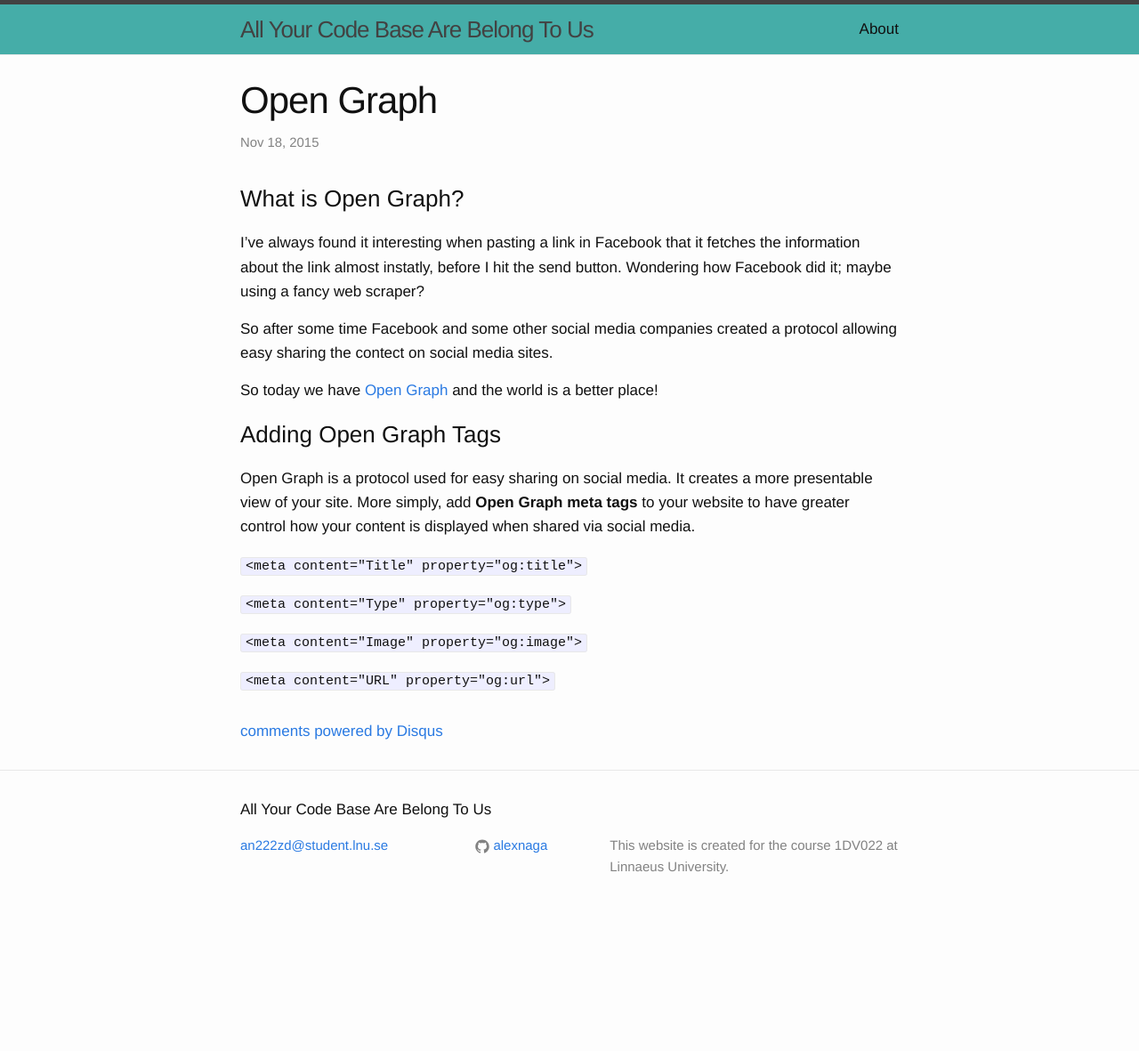
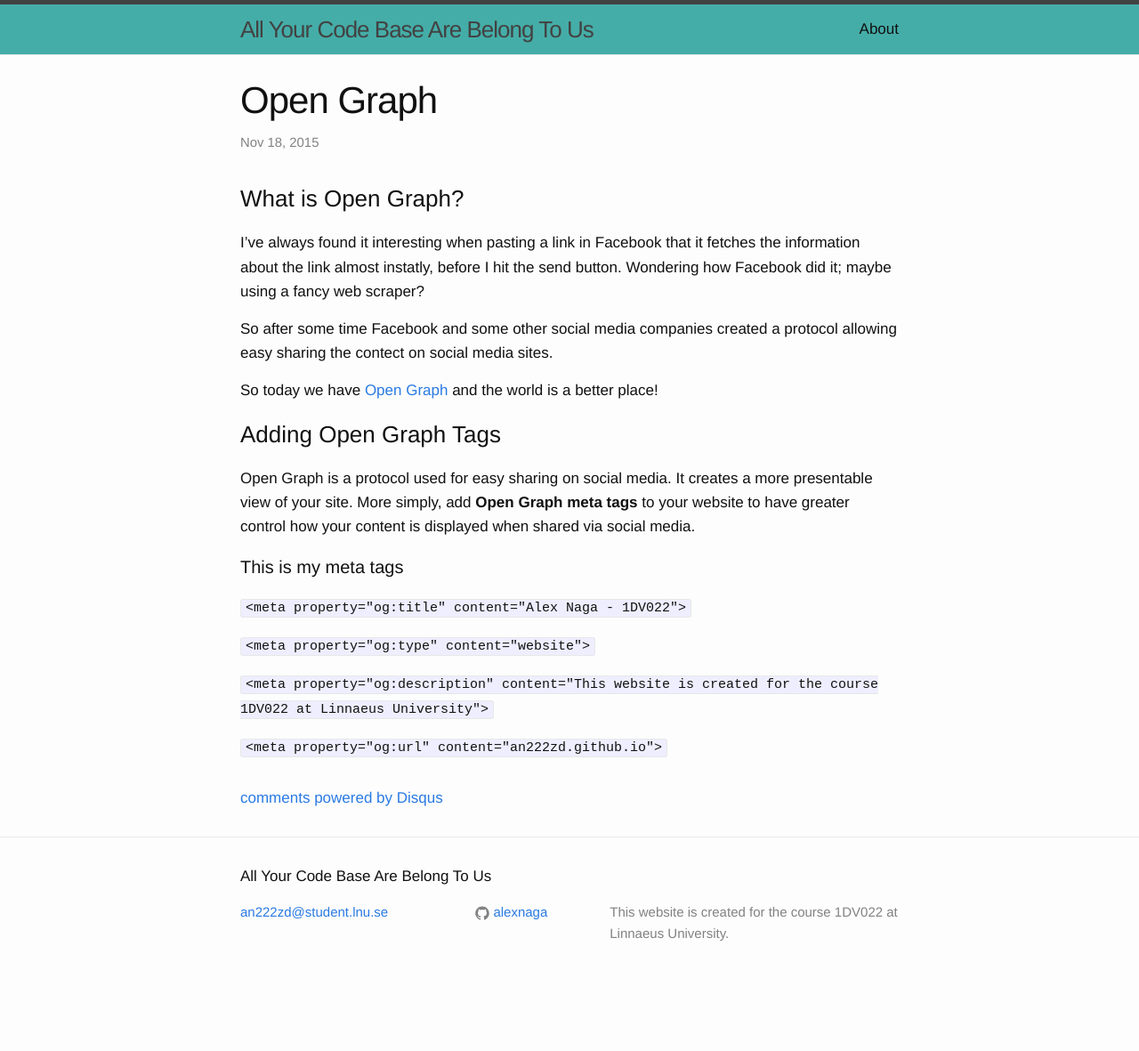
Before and after one commit to AlexNaga/AlexNaga.github.io, a Jekyll site: the page built from _posts/2015-11-18-open-graph.md, in a window 1280 px wide. Shown: the whole page at 89% size. Built offline with Jekyll 4.4.1, drawn with Linux system fonts in a browser that asks for light colours; comment, search, counter and statistics services are not loaded; before the commit the page ends 1106 px from its top, so only the background shows below that.

Commit message:
Updating Open Graph post

```diff
--- a/_posts/2015-11-18-open-graph.md
+++ b/_posts/2015-11-18-open-graph.md
@@ -17,10 +17,11 @@ So today we have [Open Graph](http://www.ogp.me) and the world is a better place
 ###Adding Open Graph Tags
 Open Graph is a protocol used for easy sharing on social media. It creates a more presentable view of your site. More simply, add **Open Graph meta tags** to your website to have greater control how your content is displayed when shared via social media.
 
-`<meta content="Title" property="og:title">`
+####This is my meta tags
+`<meta property="og:title" content="Alex Naga - 1DV022">`
 
-`<meta content="Type" property="og:type">`
+`<meta property="og:type" content="website">`
 
-`<meta content="Image" property="og:image">`
+`<meta property="og:description" content="This website is created for the course 1DV022 at Linnaeus University">`
 
-`<meta content="URL" property="og:url">`
+`<meta property="og:url" content="an222zd.github.io">`
```
